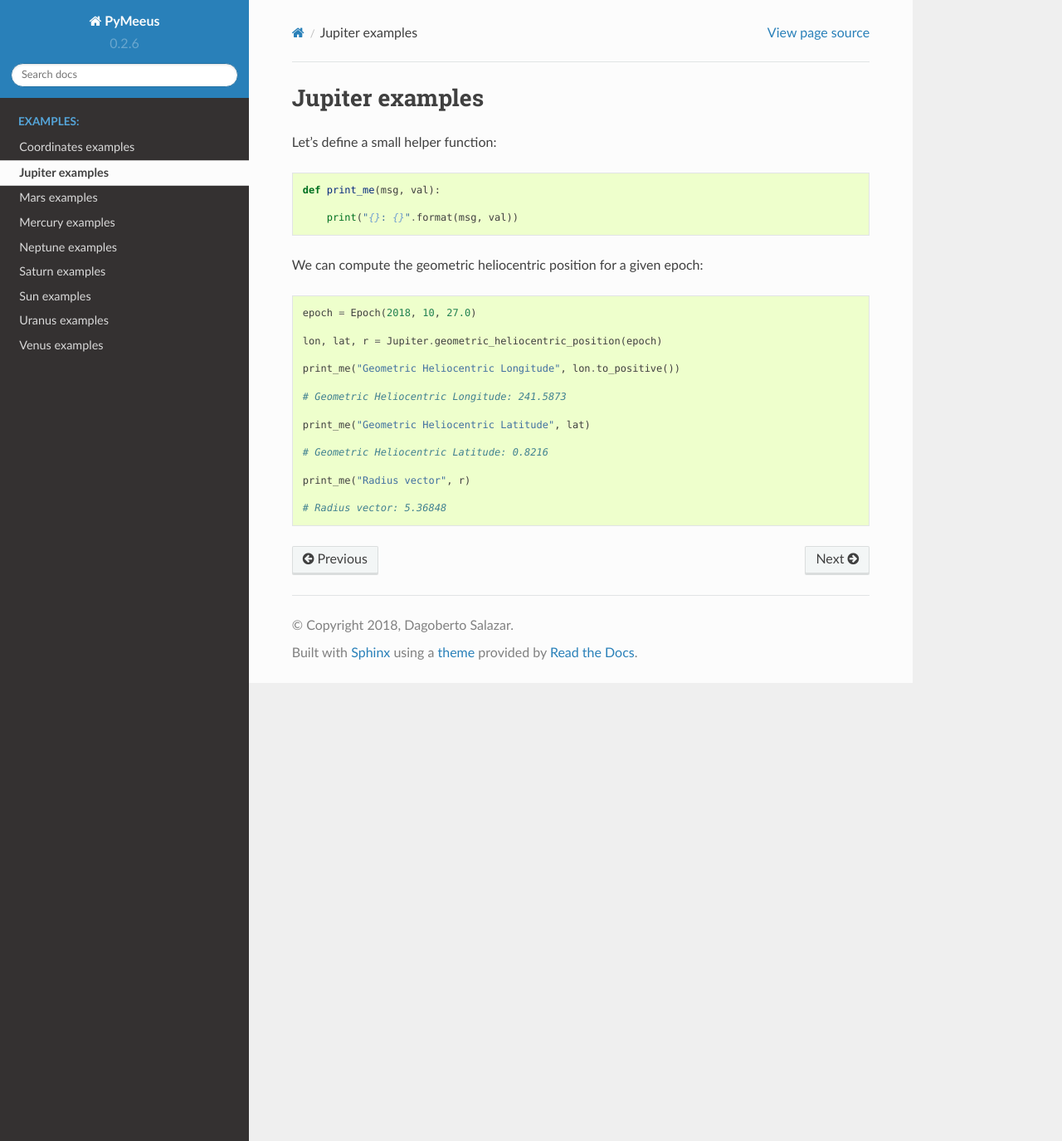
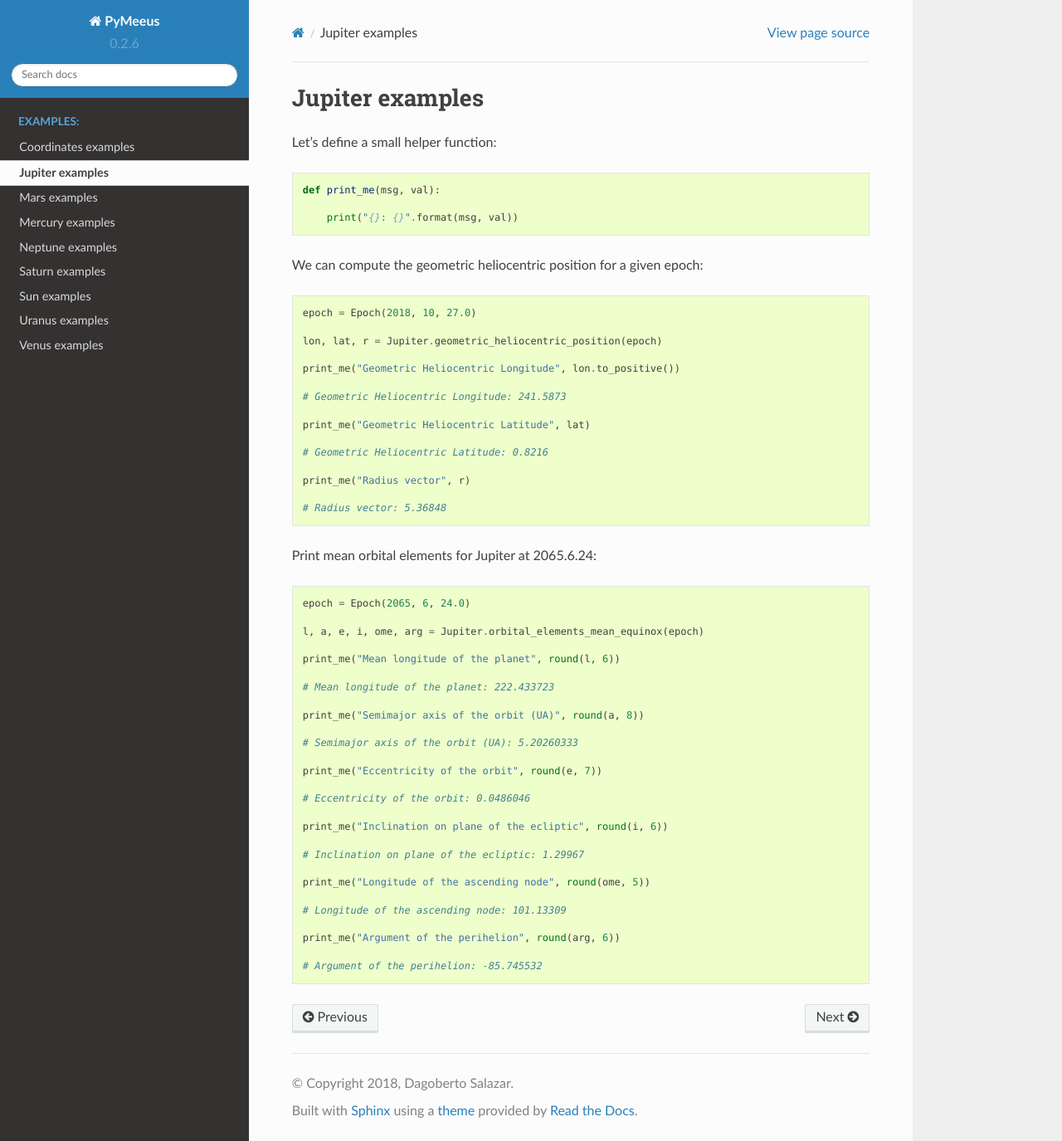
Before and after one commit to architest/pymeeus, a Sphinx documentation site: the page built from docs/source/ex-Jupiter.rst, in a window 1280 px wide and 1375 px high. Shown: the whole window at 83% size. Built offline with Sphinx 7.4.7 and the Read the Docs theme 2.0.0, drawn with Linux system fonts in a browser that asks for light colours; formulas are drawn with MathJax 3; pages that are not in the unit, such as notebooks, are missing from menus.

Commit message:
Add examples of use and documentation for class 'Jupiter'

```diff
--- a/docs/source/ex-Jupiter.rst
+++ b/docs/source/ex-Jupiter.rst
@@ -24,3 +24,33 @@
     print_me("Radius vector", r)
 
     # Radius vector: 5.36848
+
+Print mean orbital elements for Jupiter at 2065.6.24::
+
+    epoch = Epoch(2065, 6, 24.0)
+
+    l, a, e, i, ome, arg = Jupiter.orbital_elements_mean_equinox(epoch)
+
+    print_me("Mean longitude of the planet", round(l, 6))
+
+    # Mean longitude of the planet: 222.433723
+
+    print_me("Semimajor axis of the orbit (UA)", round(a, 8))
+
+    # Semimajor axis of the orbit (UA): 5.20260333
+
+    print_me("Eccentricity of the orbit", round(e, 7))
+
+    # Eccentricity of the orbit: 0.0486046
+
+    print_me("Inclination on plane of the ecliptic", round(i, 6))
+
+    # Inclination on plane of the ecliptic: 1.29967
+
+    print_me("Longitude of the ascending node", round(ome, 5))
+
+    # Longitude of the ascending node: 101.13309
+
+    print_me("Argument of the perihelion", round(arg, 6))
+
+    # Argument of the perihelion: -85.745532
```
